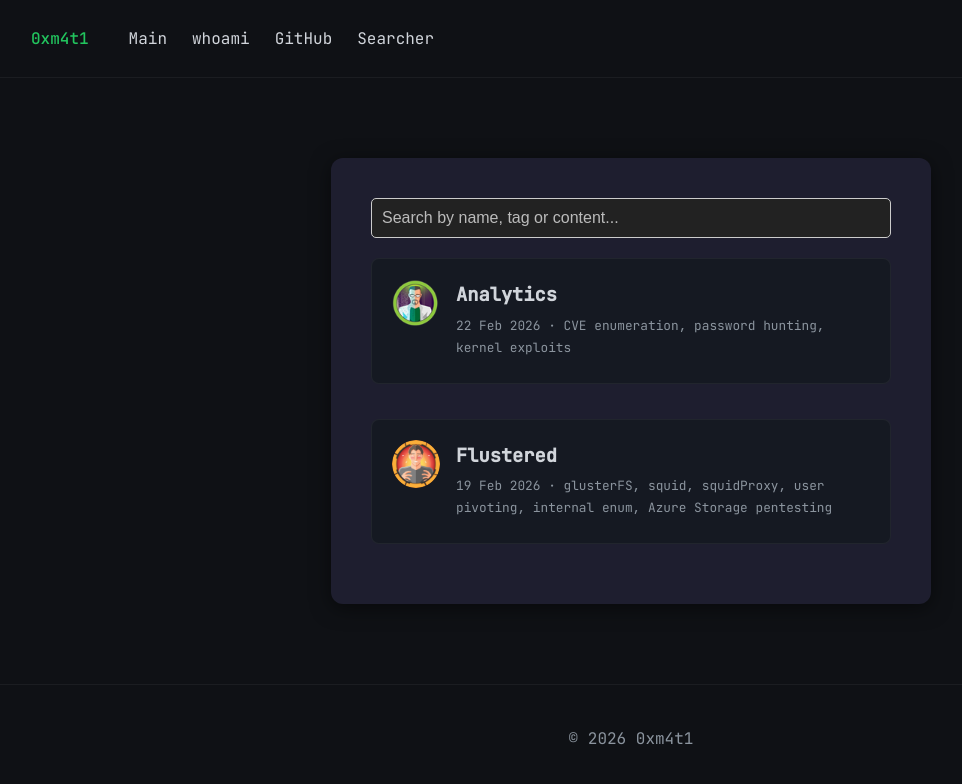
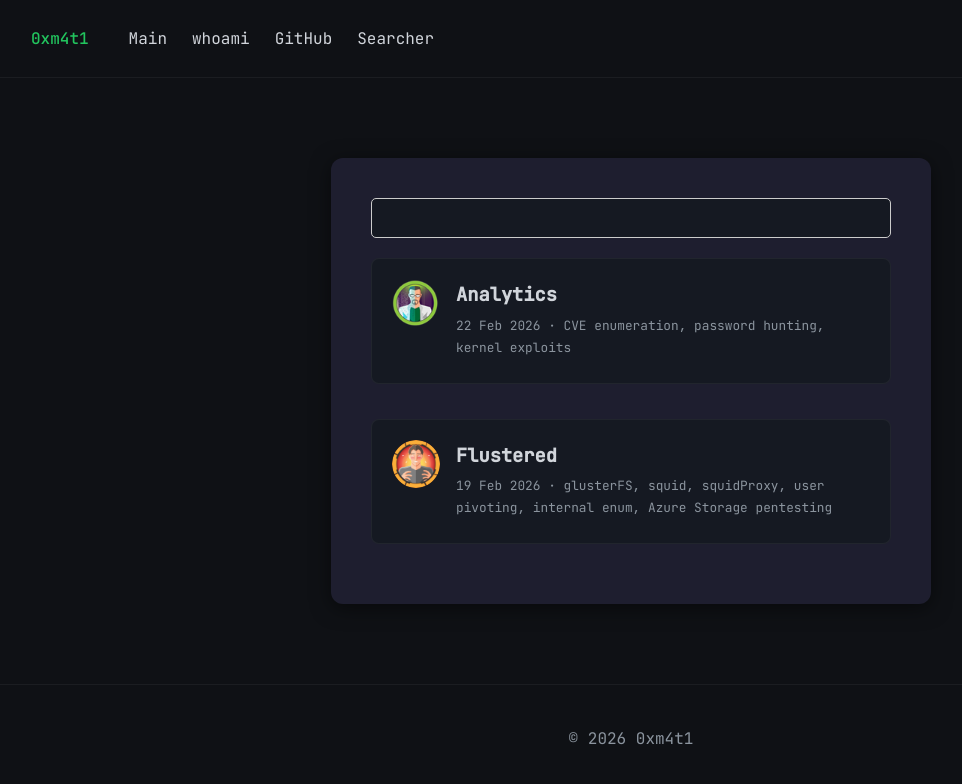
Before and after one commit to jdejavi/jdejavi.github.io, a Jekyll site: the page built from posts/index.html, in a window 1280 px wide. Shown: the top 784 px of the page, without its empty margins (9-971 px from the left). Built offline with Jekyll 4.4.1, drawn with Linux system fonts in a browser that asks for light colours.

Commit message:
Update index.html

```diff
--- a/posts/index.html
+++ b/posts/index.html
@@ -3,33 +3,9 @@
 title: Search machines
 ---
 
-<style>
-  #search::placeholder {
-    color: #bbbbbb; /* Color gris claro */
-    opacity: 1;     /* Necesario para Firefox */
-  }
-
-  /* Para navegadores antiguos o específicos */
-  #search::-webkit-input-placeholder { color: #bbbbbb; }
-  #search::-moz-placeholder { color: #bbbbbb; }
-  #search:-ms-input-placeholder { color: #bbbbbb; }
-
-  /* Estilo extra para que el texto que tú escribes sea blanco */
-  #search {
-    background: #222; /* Fondo oscuro para el input */
-    color: white;     /* Color de la letra al escribir */
-    width: 100%;
-    padding: 12px;
-    margin-bottom: 25px;
-    border: 1px solid #444;
-    border-radius: 8px;
-    outline: none;
-  }
-</style>
-
 <div class="search-container">
   <!-- He añadido un placeholder para que se sepa que es un buscador -->
-  <input type="text" id="search" placeholder="Search by name, tag or content..." autofocus
+  <input type="text" id="search" autofocus
          style="width: 100%; padding: 10px; margin-bottom: 20px; border-radius: 5px; border: 1px solid #ccc; color: black;">
 
   <div id="results">
```
